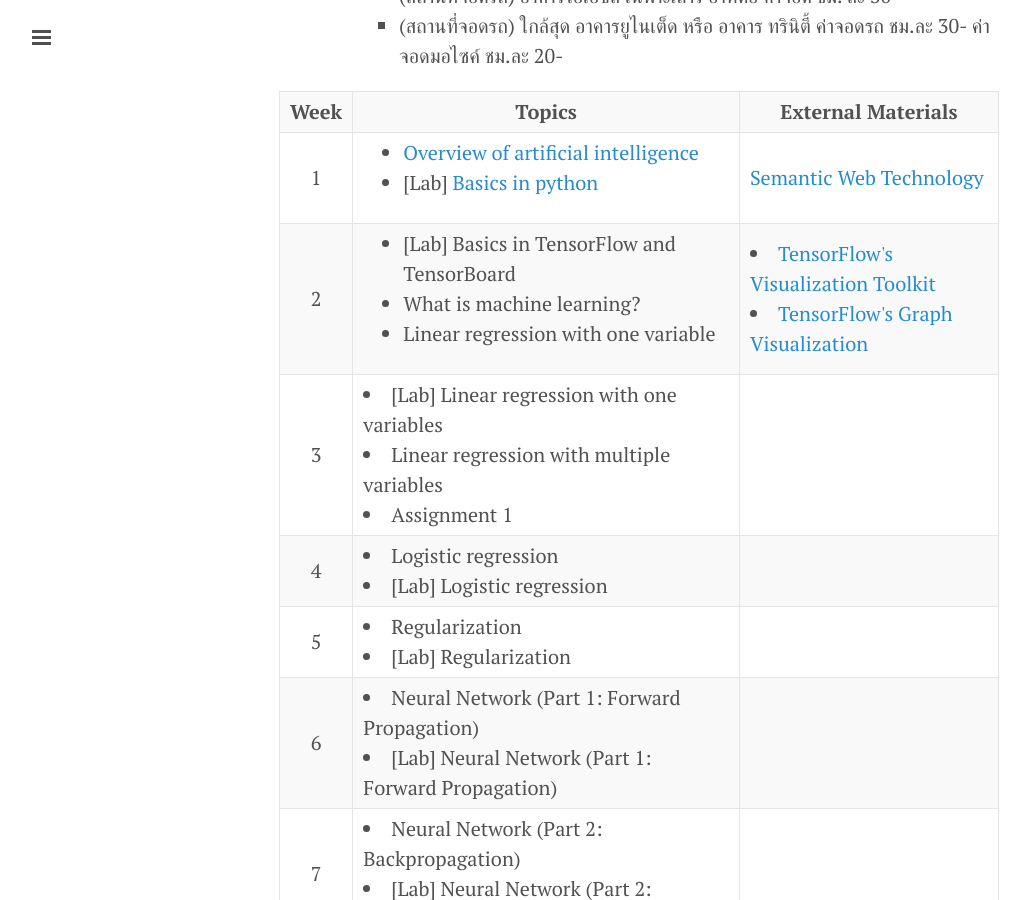
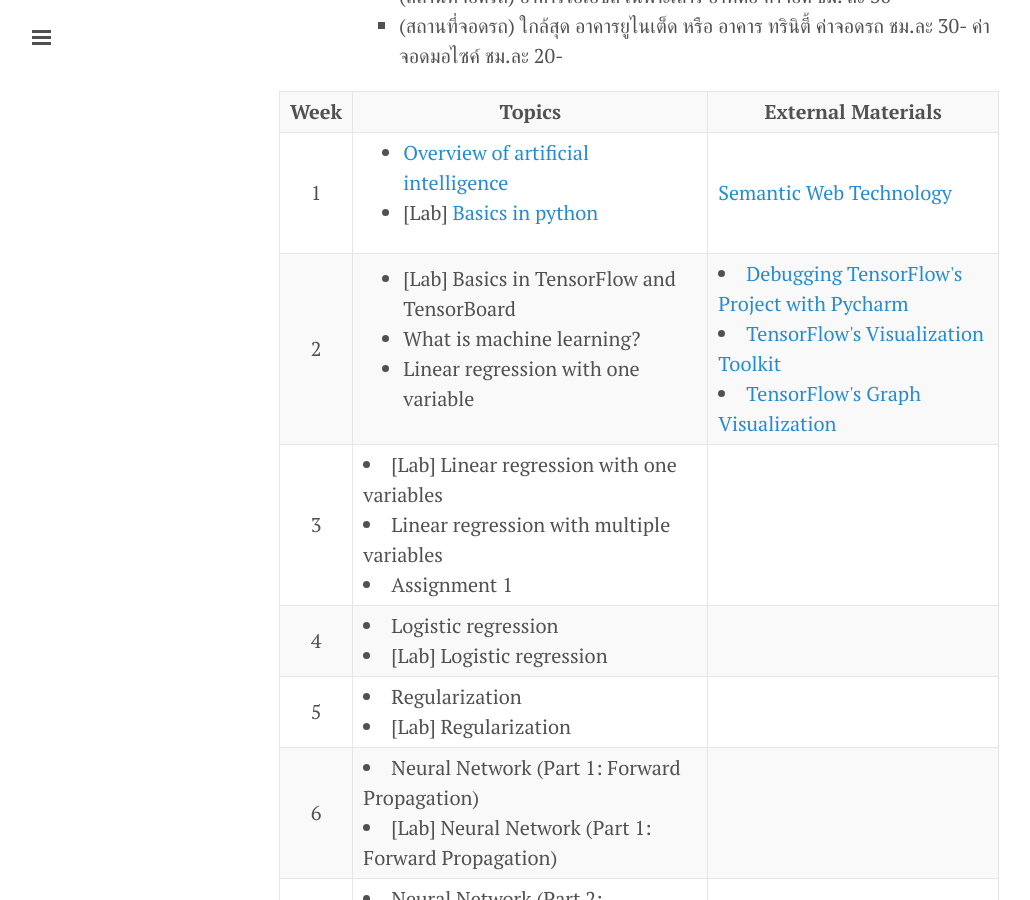
Before and after one commit to xlives/xlives.github.io, a Jekyll site: the page built from courses.markdown, in a window 1280 px wide and 900 px high, scrolled down 779 px. Shown: the whole window, without its empty margins (1-1031 px from the left). Built offline with Jekyll 4.4.1, drawn with Linux system fonts in a browser that asks for light colours.

Commit message:
Update courses.markdown

```diff
--- a/courses.markdown
+++ b/courses.markdown
@@ -36,7 +36,9 @@ Present
     <td> <ul> <li> [Lab] Basics in TensorFlow and TensorBoard </li>
        <li> What is machine learning? </li>
        <li> Linear regression with one variable </li> </ul> </td>
-     <td> <li> <a href='https://github.com/tensorflow/tensorboard'>TensorFlow's Visualization Toolkit</a> </li>
+     <td>
+          <li> <a href='https://www.youtube.com/watch?v=hYOOGstEzzM&t=1s'> Debugging TensorFlow's Project with Pycharm </a> </li>
+          <li> <a href='https://github.com/tensorflow/tensorboard'>TensorFlow's Visualization Toolkit</a> </li>
           <li> <a href='https://www.tensorflow.org/guide/graph_viz'>TensorFlow's Graph Visualization</a> </li> </td>
   </tr>
   <tr>
```
